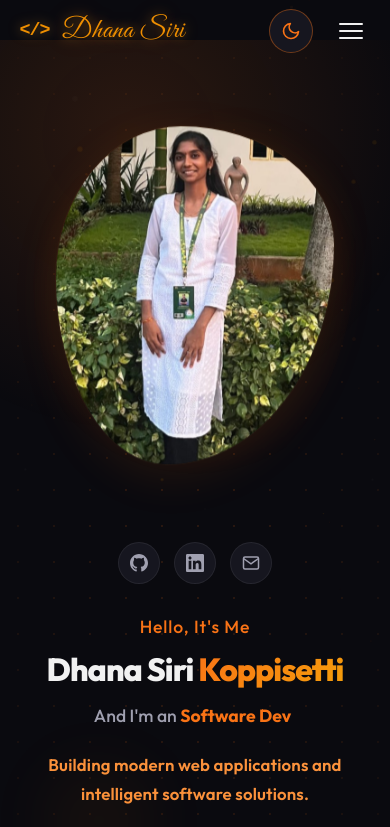
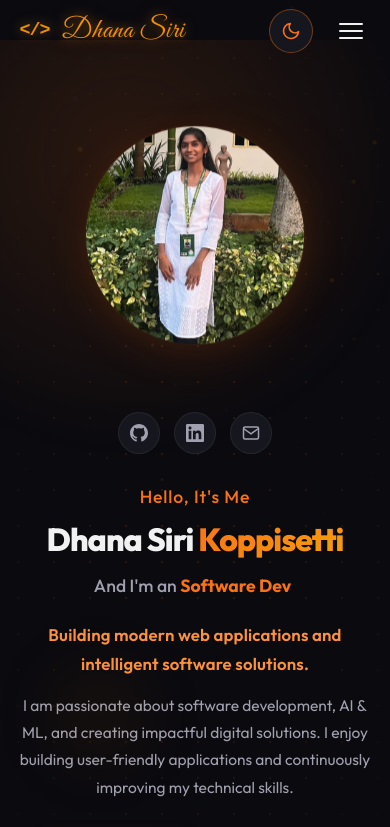
Before and after one commit to AiLynx72/video-portfolio, a React (Vite) app: page / in a window 390 px wide. Shown: the top 827 px of the page. Built offline with nearby package versions, Linux system fonts and the light colour scheme.

Commit message:
style: make tablet & mobile header responsive and resize hero avatar

```diff
--- a/src/index.css
+++ b/src/index.css
@@ -2741,9 +2741,6 @@ section {
   .projects-grid { grid-template-columns: repeat(2, 1fr); }
   .hero-content { gap: 40px; }
   .about-content { gap: 50px; }
-}
-
-@media (max-width: 768px) {
   :root { --nav-height: 62px; }
   .skills-grid { grid-template-columns: repeat(2, 1fr); }
 
@@ -2799,20 +2796,22 @@ section {
     display: flex;
     justify-content: center;
     margin-top: 10px;
-    margin-bottom: 30px;
+    margin-bottom: 20px;
     opacity: 1 !important;
     transform: none !important;
     animation: none !important;
   }
 
   .hero-image-container {
-    width: 280px;
-    height: 340px;
+    width: 220px;
+    height: 220px;
+    border-radius: 50% !important;
   }
 
   .image-glow {
-    width: 310px;
-    height: 380px;
+    width: 250px;
+    height: 250px;
+    border-radius: 50% !important;
   }
 
   .about-content {
@@ -3111,7 +3110,7 @@ section {
 }
 
 
-@media (max-width: 768px) {
+@media (max-width: 1024px) {
   .back-to-top { bottom: 20px; right: 20px; width: 42px; height: 42px; }
 }
 
```
Also changed, not shown: 1 other file (tests, documents, lock files or other folders).
